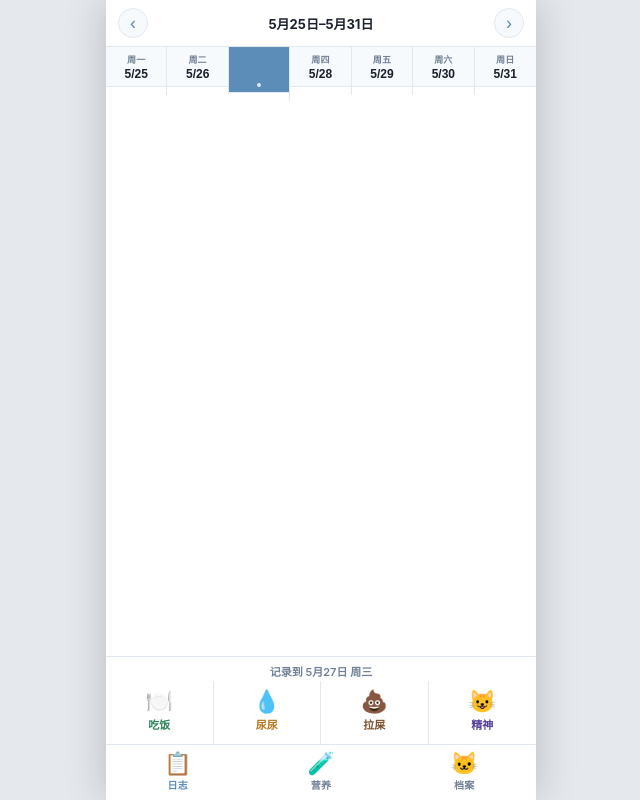
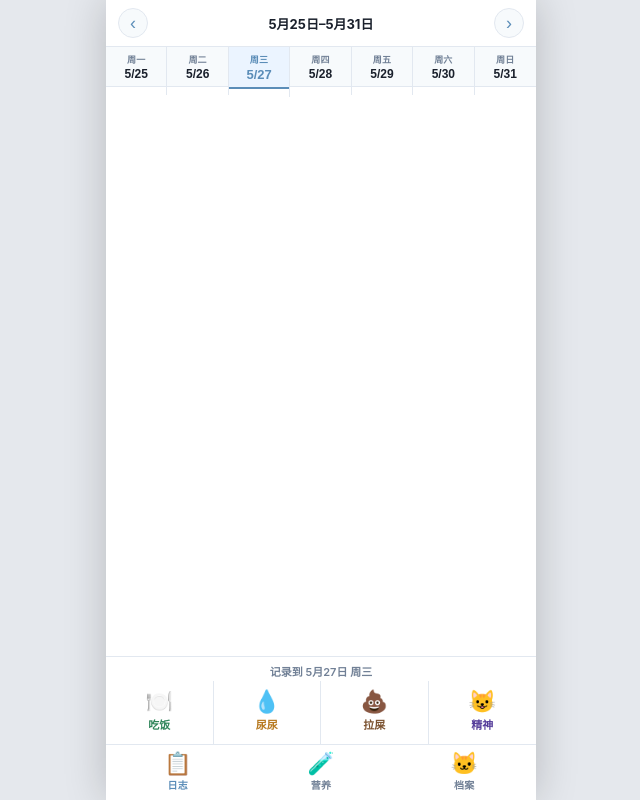
Before and after one commit to YICONGISME/PurrFect-Kidneys, a React (Vite) app: page / in a window 1280 px wide. Shown: the whole page, without its empty margins (319-959 px from the left). Built offline with nearby package versions, Linux system fonts and the light colour scheme.

Commit message:
Selected day: light blue bg + brand bottom border, readable text

```diff
--- a/src/index.css
+++ b/src/index.css
@@ -451,23 +451,24 @@ select.form-input {
   width: 100%;
   -webkit-tap-highlight-color: transparent;
 }
-.wlv-col.wlv-today   .wlv-col-head { background: #EBF4FF; }
-.wlv-col.wlv-selected .wlv-col-head { background: var(--brand); }
+.wlv-col.wlv-today    .wlv-col-head { background: #EBF4FF; }
+.wlv-col.wlv-selected .wlv-col-head {
+  background: #EBF4FF;
+  border-bottom: 2.5px solid var(--brand);
+}
 
 .wlv-day-name {
   font-size: 9px; font-weight: 700; color: var(--muted); letter-spacing: .2px;
 }
-.wlv-col.wlv-selected .wlv-day-name,
-.wlv-col.wlv-selected .wlv-day-date { color: #fff; }
-.wlv-col.wlv-today .wlv-day-name { color: var(--brand); }
+.wlv-col.wlv-selected .wlv-day-name { color: var(--brand); }
+.wlv-col.wlv-selected .wlv-day-date { color: var(--brand); font-size: 13px; }
+.wlv-col.wlv-today    .wlv-day-name { color: var(--brand); }
 
 .wlv-day-date { font-size: 12px; font-weight: 800; color: var(--text); }
 .wlv-col.wlv-today .wlv-day-date { color: var(--brand); }
 
-.wlv-sel-dot {
-  width: 4px; height: 4px; border-radius: 50%;
-  background: rgba(255,255,255,.8); margin-top: 1px;
-}
+/* dot removed — border is enough indicator */
+.wlv-sel-dot { display: none; }
 
 /* entries inside column */
 .wlv-entries {
```
